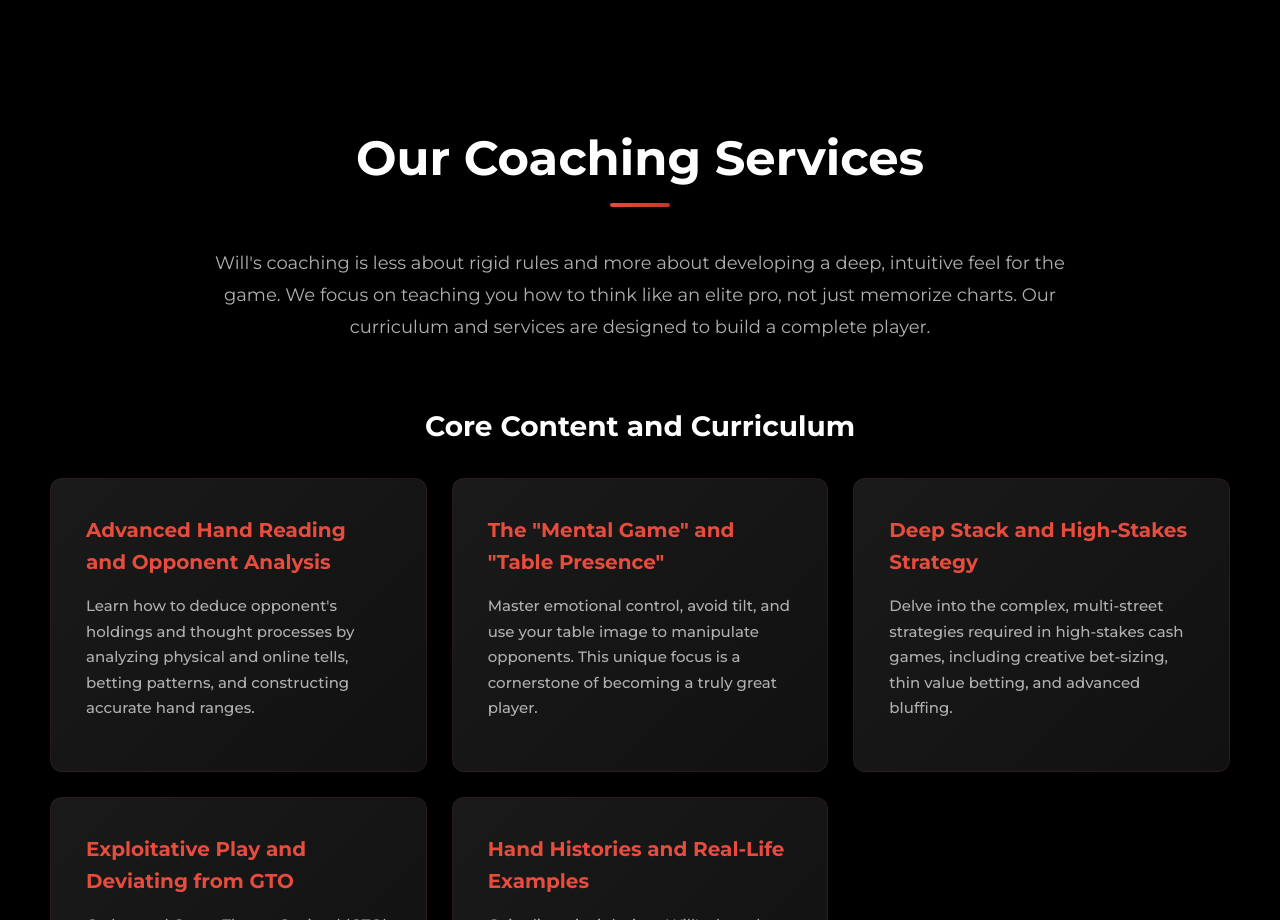
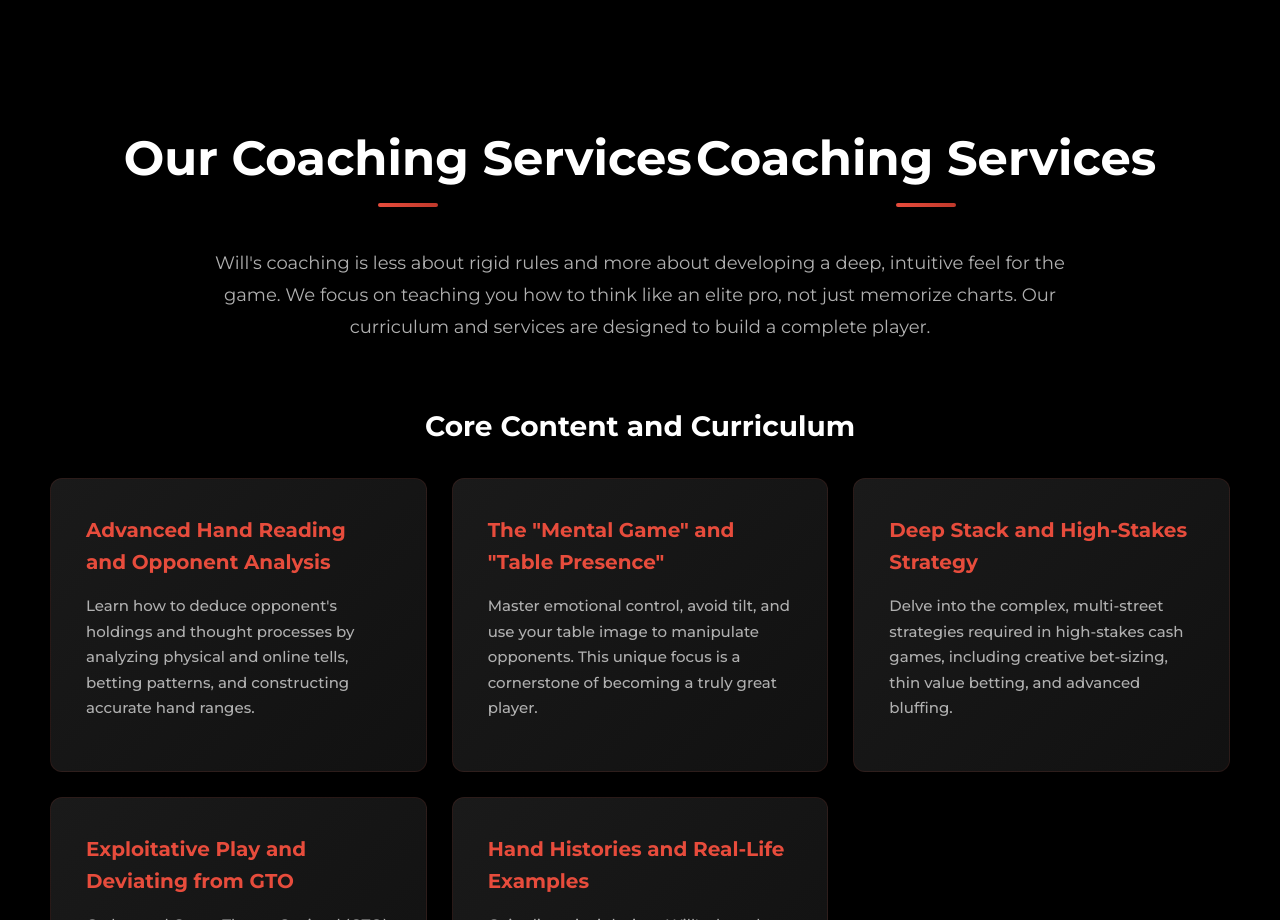
Before and after one commit to WillGivensCoaching/CoachingIntake, a website: page index.html in a window 1280 px wide. Shown: the part 2780-3700 px from the top of the page. Drawn offline with Linux system fonts and the light colour scheme.

```diff
--- a/index.html
+++ b/index.html
@@ -858,6 +858,7 @@
 
         <section id="coaching-services" class="services-section">
             <h2>Our Coaching Services</h2>
+                <h2>Coaching Services</h2>
             <p>Will's coaching is less about rigid rules and more about developing a deep, intuitive feel for the game. We focus on teaching you how to think like an elite pro, not just memorize charts. Our curriculum and services are designed to build a complete player.</p>
 
             <h3>Core Content and Curriculum</h3>
```
